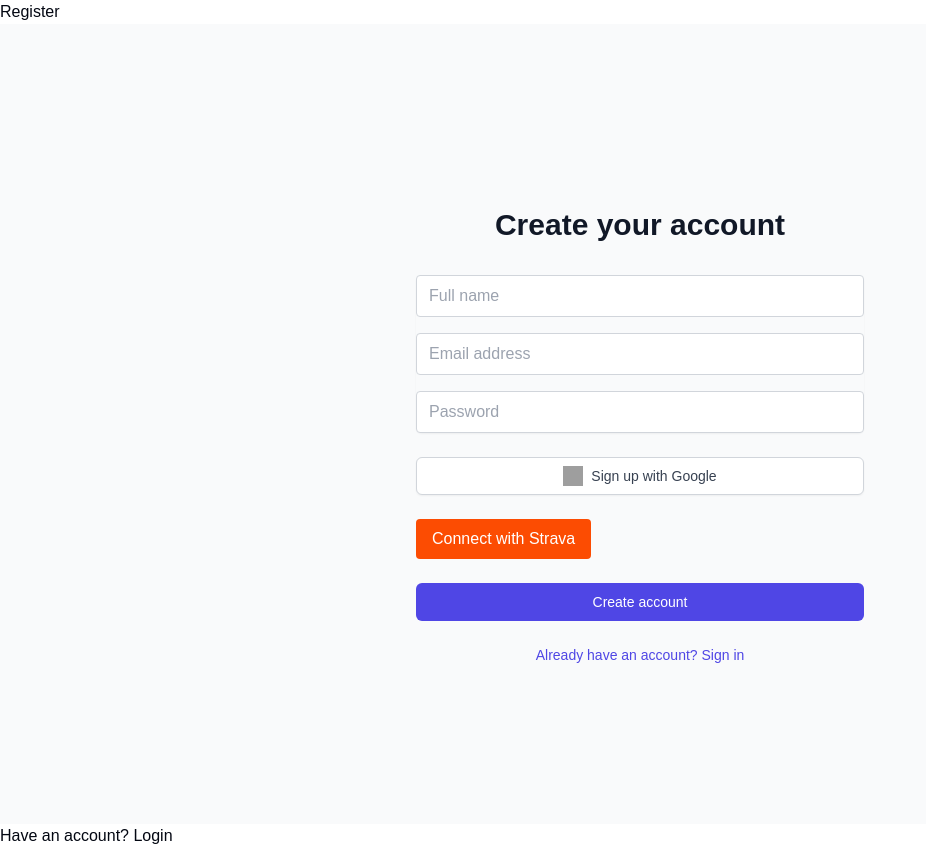
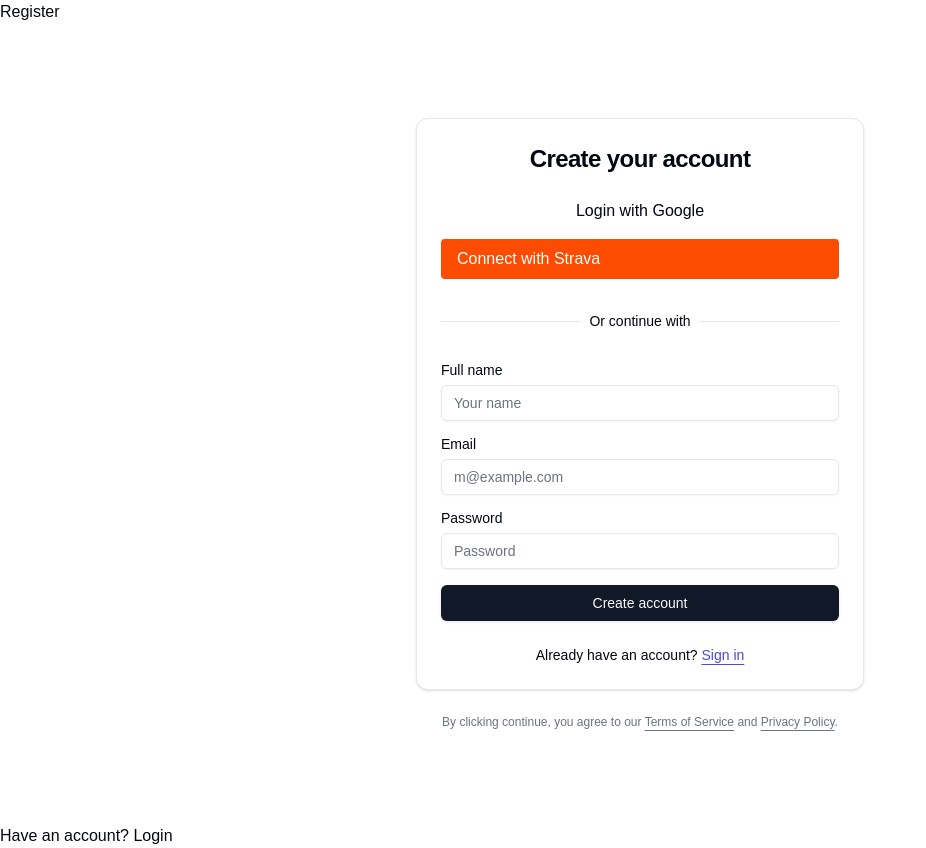
Before and after one commit to Hodlevskyj/diploma, a Next.js app: page /register in a window 1280 px wide. Shown: the whole page, without its empty margins (0-926 px from the left). Built offline with nearby package versions, Linux system fonts and the light colour scheme; no server answers; grey boxes are pictures that could not be loaded.

Commit message:
new form

```diff
--- a/src/components/forms/LoginForm.tsx
+++ b/src/components/forms/LoginForm.tsx
@@ -7,7 +7,21 @@
 import GoogleLoginButton from '../button/GoogleLoginButton'
 import StravaLoginButton from '../button/StravaLoginButton'
 
-export default function LoginForm() {
+import { Button } from '@/components/ui/button'
+import {
+	Card,
+	CardContent,
+	CardDescription,
+	CardHeader,
+	CardTitle,
+} from '@/components/ui/card'
+import { Input } from '@/components/ui/input'
+import { Label } from '@/components/ui/label'
+
+export default function LoginForm({
+	className,
+	...props
+}: React.ComponentProps<'div'>) {
 	const { login } = useAuth()
 	const router = useRouter()
 	const [formData, setFormData] = useState({
@@ -52,8 +66,6 @@
 			} else {
 				router.push('/dashboard')
 			}
-			router.push('/dashboard')
-			console.log('Updating user with:', data)
 		} catch (err) {
 			setError(err instanceof Error ? err.message : 'Login failed')
 		} finally {
@@ -62,65 +74,93 @@
 	}
 
 	return (
-		<div className='min-h-screen flex items-center justify-center bg-gray-50 py-12 px-4 sm:px-6 lg:px-8'>
-			<div className='max-w-md w-full space-y-8'>
-				<div>
-					<h2 className='mt-6 text-center text-3xl font-extrabold text-gray-900'>
-						Sign in to your account
-					</h2>
+		<div
+		// className={cn(
+		// 	'flex flex-col gap-6 items-center justify-center min-h-screen',
+		// 	className
+		// )}
+		// {...props}
+		>
+			<Card className='w-full max-w-md'>
+				<CardHeader className='text-center'>
+					<CardTitle className='text-2xl'>Welcome back</CardTitle>
+					<CardDescription>
+						Login with your Google or Strava account
+					</CardDescription>
+				</CardHeader>
+				<CardContent>
+					<form className='grid gap-6' onSubmit={handleSubmit}>
+						{error && (
+							<div className='bg-red-50 text-red-500 p-3 rounded text-sm'>
+								{error}
 							</div>
-				<form className='mt-8 space-y-6' onSubmit={handleSubmit}>
-					{error && (
-						<div className='bg-red-50 text-red-500 p-3 rounded'>{error}</div>
 						)}
-					<div className='rounded-md shadow-sm space-y-4'>
-						<input
+						<div className='flex flex-col gap-4'>
+							<GoogleLoginButton />
+							<StravaLoginButton />
+						</div>
+						<div className='relative text-center text-sm my-2'>
+							<span className='bg-card px-2 relative z-10'>
+								Or continue with
+							</span>
+							<div className='absolute left-0 right-0 top-1/2 border-t border-border -z-0'></div>
+						</div>
+						<div className='grid gap-4'>
+							<div className='grid gap-2'>
+								<Label htmlFor='email'>Email</Label>
+								<Input
+									id='email'
 									type='email'
+									placeholder='m@example.com'
 									required
-							className='appearance-none rounded relative block w-full px-3 py-2 border border-gray-300 focus:outline-none focus:ring-indigo-500 focus:border-indigo-500'
-							placeholder='Email address'
 									value={formData.email}
 									onChange={e =>
 										setFormData({ ...formData, email: e.target.value })
 									}
+									disabled={loading}
 								/>
-						<input
+							</div>
+							<div className='grid gap-2'>
+								<div className='flex items-center'>
+									<Label htmlFor='password'>Password</Label>
+								</div>
+								<Input
+									id='password'
 									type='password'
 									required
-							className='appearance-none rounded relative block w-full px-3 py-2 border border-gray-300 focus:outline-none focus:ring-indigo-500 focus:border-indigo-500'
-							placeholder='Password'
 									value={formData.password}
 									onChange={e =>
 										setFormData({ ...formData, password: e.target.value })
 									}
+									disabled={loading}
 								/>
 							</div>
-
-					<div>
-						<button
-							type='submit'
-							disabled={loading}
-							className={`group relative w-full flex justify-center py-2 px-4 border border-transparent text-sm font-medium rounded-md text-white ${
-								loading ? 'bg-indigo-400' : 'bg-indigo-600 hover:bg-indigo-700'
-							}`}
-						>
+							<Button type='submit' className='w-full' disabled={loading}>
 								{loading ? 'Signing in...' : 'Sign in'}
-						</button>
+							</Button>
 						</div>
-					<GoogleLoginButton />
-					<div>
-						<StravaLoginButton />
-					</div>
-
-					<div className='text-sm text-center'>
+						<div className='text-center text-sm'>
+							Don't have an account?{' '}
 							<Link
 								href='/register'
-							className='text-indigo-600 hover:text-indigo-500'
+								className='underline underline-offset-4 text-indigo-600 hover:text-indigo-500'
 							>
-							Don't have an account? Sign up
+								Sign up
 							</Link>
 						</div>
 					</form>
+				</CardContent>
+			</Card>
+			<div className='text-muted-foreground text-center text-xs'>
+				By clicking continue, you agree to our{' '}
+				<a href='#' className='underline underline-offset-4'>
+					Terms of Service
+				</a>{' '}
+				and{' '}
+				<a href='#' className='underline underline-offset-4'>
+					Privacy Policy
+				</a>
+				.
 			</div>
 		</div>
 	)
--- a/src/components/forms/RegisterForm.tsx
+++ b/src/components/forms/RegisterForm.tsx
@@ -1,12 +1,27 @@
 'use client'
 
+import { Button } from '@/components/ui/button'
+import {
+	Card,
+	CardContent,
+	CardDescription,
+	CardHeader,
+	CardTitle,
+} from '@/components/ui/card'
+import { Input } from '@/components/ui/input'
+import { Label } from '@/components/ui/label'
 import useAuthRedirect from '@/hooks/useAuthRedirect'
+import { cn } from '@/lib/utils'
 import Link from 'next/link'
 import { useRouter } from 'next/navigation'
 import { useState } from 'react'
+import GoogleLoginButton from '../button/GoogleLoginButton'
 import StravaLoginButton from '../button/StravaLoginButton'
 
-export default function RegisterForm() {
+export default function RegisterForm({
+	className,
+	...props
+}: React.ComponentProps<'div'>) {
 	const router = useRouter()
 	useAuthRedirect()
 	const [formData, setFormData] = useState({
@@ -18,15 +33,10 @@
 	const [loading, setLoading] = useState(false)
 	const [verificationSent, setVerificationSent] = useState(false)
 
-	const handleGoogleLogin = () => {
-		window.location.href = `${process.env.NEXT_PUBLIC_API_BASE_URL}/auth/google`
-	}
-
 	const handleSubmit = async (e: React.FormEvent) => {
 		e.preventDefault()
 		setError('')
 		setLoading(true)
-
 		try {
 			const response = await fetch(
 				`${process.env.NEXT_PUBLIC_API_BASE_URL}/auth/register`,
@@ -37,12 +47,10 @@
 					body: JSON.stringify(formData),
 				}
 			)
-
 			if (!response.ok) {
 				const data = await response.json()
 				throw new Error(data.message)
 			}
-
 			setVerificationSent(true)
 		} catch (err) {
 			setError(err instanceof Error ? err.message : 'Registration failed')
@@ -53,109 +61,135 @@
 
 	if (verificationSent) {
 		return (
-			<div className='min-h-screen flex items-center justify-center bg-gray-50 py-12 px-4 sm:px-6 lg:px-8'>
-				<div className='max-w-md w-full space-y-8'>
-					<div className='text-center'>
-						<h2 className='text-3xl font-extrabold text-gray-900'>
-							Check your email
-						</h2>
-						<p className='mt-2 text-sm text-gray-600'>
+			<div
+				className={cn(
+					'flex flex-col gap-6 items-center justify-center min-h-screen',
+					className
+				)}
+				{...props}
+			>
+				<Card className='w-full max-w-md'>
+					<CardHeader className='text-center'>
+						<CardTitle className='text-2xl'>Check your email</CardTitle>
+						<CardDescription>
 							We've sent a verification link to {formData.email}.<br />
 							Please check your inbox and click the link to verify your account.
-						</p>
-						<p className='mt-4 text-sm text-gray-500'>
+						</CardDescription>
+					</CardHeader>
+					<CardContent>
+						<div className='text-center text-sm text-gray-500'>
 							Didn't receive the email?{' '}
 							<button
 								onClick={() => setVerificationSent(false)}
-								className='text-indigo-600 hover:text-indigo-500'
+								className='text-indigo-600 hover:text-indigo-500 underline'
 							>
 								Try again
 							</button>
-						</p>
 						</div>
-				</div>
+					</CardContent>
+				</Card>
 			</div>
 		)
 	}
 
 	return (
-		<div className='min-h-screen flex items-center justify-center bg-gray-50 py-12 px-4 sm:px-6 lg:px-8'>
-			<div className='max-w-md w-full space-y-8'>
-				<div>
-					<h2 className='mt-6 text-center text-3xl font-extrabold text-gray-900'>
-						Create your account
-					</h2>
+		<div
+			className={cn(
+				'flex flex-col gap-6 items-center justify-center min-h-screen',
+				className
+			)}
+			{...props}
+		>
+			<Card className='w-full max-w-md'>
+				<CardHeader className='text-center'>
+					<CardTitle className='text-2xl'>Create your account</CardTitle>
+				</CardHeader>
+				<CardContent>
+					<form className='grid gap-6' onSubmit={handleSubmit}>
+						{error && (
+							<div className='bg-red-50 text-red-500 p-3 rounded text-sm'>
+								{error}
 							</div>
-				<form className='mt-8 space-y-6' onSubmit={handleSubmit}>
-					{error && (
-						<div className='bg-red-50 text-red-500 p-3 rounded'>{error}</div>
 						)}
-					<div className='rounded-md shadow-sm space-y-4'>
-						<input
+						<div className='flex flex-col gap-4'>
+							<GoogleLoginButton />
+							<StravaLoginButton />
+						</div>
+						<div className='relative text-center text-sm my-2'>
+							<span className='bg-card px-2 relative z-10'>
+								Or continue with
+							</span>
+							<div className='absolute left-0 right-0 top-1/2 border-t border-border -z-0'></div>
+						</div>
+						<div className='grid gap-4'>
+							<div className='grid gap-2'>
+								<Label htmlFor='name'>Full name</Label>
+								<Input
+									id='name'
 									type='text'
+									placeholder='Your name'
 									required
-							className='appearance-none rounded relative block w-full px-3 py-2 border border-gray-300 focus:outline-none focus:ring-indigo-500 focus:border-indigo-500'
-							placeholder='Full name'
 									value={formData.name}
-							onChange={e => setFormData({ ...formData, name: e.target.value })}
+									onChange={e =>
+										setFormData({ ...formData, name: e.target.value })
+									}
+									disabled={loading}
 								/>
-						<input
+							</div>
+							<div className='grid gap-2'>
+								<Label htmlFor='email'>Email</Label>
+								<Input
+									id='email'
 									type='email'
+									placeholder='m@example.com'
 									required
-							className='appearance-none rounded relative block w-full px-3 py-2 border border-gray-300 focus:outline-none focus:ring-indigo-500 focus:border-indigo-500'
-							placeholder='Email address'
 									value={formData.email}
 									onChange={e =>
 										setFormData({ ...formData, email: e.target.value })
 									}
+									disabled={loading}
 								/>
-						<input
+							</div>
+							<div className='grid gap-2'>
+								<Label htmlFor='password'>Password</Label>
+								<Input
+									id='password'
 									type='password'
+									placeholder='Password'
 									required
-							className='appearance-none rounded relative block w-full px-3 py-2 border border-gray-300 focus:outline-none focus:ring-indigo-500 focus:border-indigo-500'
-							placeholder='Password'
 									value={formData.password}
 									onChange={e =>
 										setFormData({ ...formData, password: e.target.value })
 									}
+									disabled={loading}
 								/>
 							</div>
-
-					<button
-						type='button'
-						onClick={handleGoogleLogin}
-						className='w-full flex items-center justify-center px-4 py-2 border border-gray-300 rounded-md shadow-sm text-sm font-medium text-gray-700 bg-white hover:bg-gray-50 focus:outline-none focus:ring-2 focus:ring-offset-2 focus:ring-indigo-500'
-					>
-						<img
-							className='h-5 w-5 mr-2'
-							src='https://www.gstatic.com/firebasejs/ui/2.0.0/images/auth/google.svg'
-							alt='Google logo'
-						/>
-						Sign up with Google
-					</button>
-					<StravaLoginButton />
-
-					<div>
-						<button
-							type='submit'
-							disabled={loading}
-							className={`group relative w-full flex justify-center py-2 px-4 border border-transparent text-sm font-medium rounded-md text-white ${
-								loading ? 'bg-indigo-400' : 'bg-indigo-600 hover:bg-indigo-700'
-							}`}
-						>
+							<Button type='submit' className='w-full' disabled={loading}>
 								{loading ? 'Creating account...' : 'Create account'}
-						</button>
+							</Button>
 						</div>
-
-					<div className='text-sm text-center'>
+						<div className='text-center text-sm'>
+							Already have an account?{' '}
 							<Link
 								href='/login'
-							className='text-indigo-600 hover:text-indigo-500'
+								className='underline underline-offset-4 text-indigo-600 hover:text-indigo-500'
 							>
-							Already have an account? Sign in
+								Sign in
 							</Link>
 						</div>
 					</form>
+				</CardContent>
+			</Card>
+			<div className='text-muted-foreground text-center text-xs'>
+				By clicking continue, you agree to our{' '}
+				<a href='#' className='underline underline-offset-4'>
+					Terms of Service
+				</a>{' '}
+				and{' '}
+				<a href='#' className='underline underline-offset-4'>
+					Privacy Policy
+				</a>
+				.
 			</div>
 		</div>
 	)
```
Lines whose indentation alone changed are shown as unchanged.
